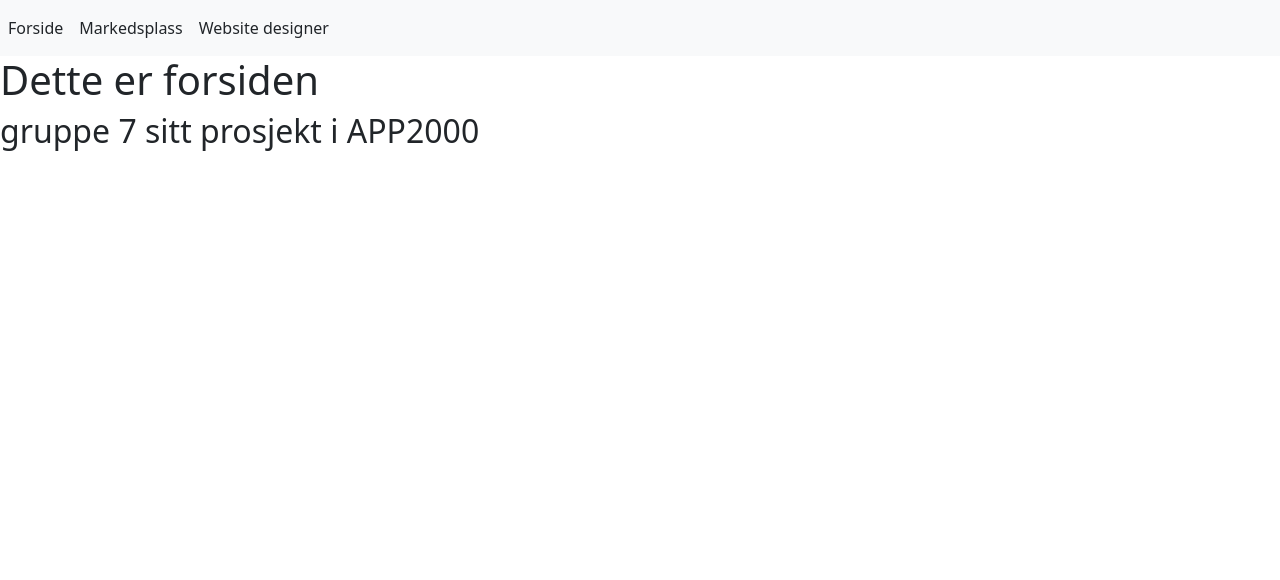
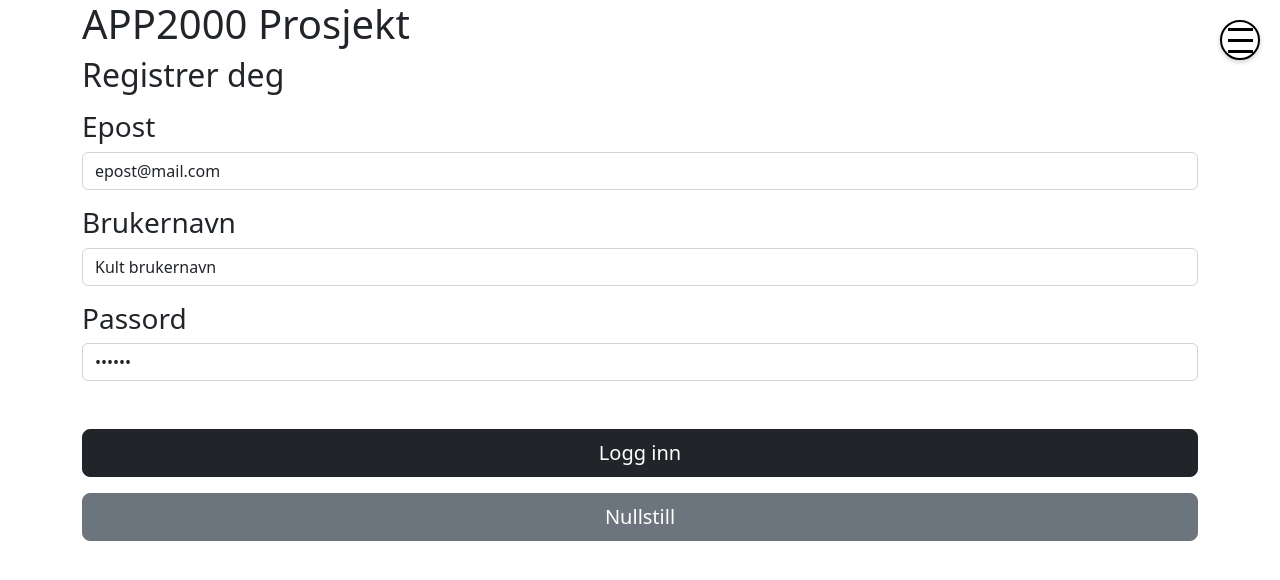
Before and after one commit to jonbonde/APP2000, a React (Create React App) app in the folder reactclient/: page /Registrer in a window 1280 px wide. Shown: the top 580 px of the page. Built offline with nearby package versions, Linux system fonts and the light colour scheme.

Commit message:
Frontend for å registrere brukere

```diff
--- a/reactclient/src/App.js
+++ b/reactclient/src/App.js
@@ -4,6 +4,7 @@ import Layout from "./Pages/Layout";
 import Home from "./Pages/Home";
 import Markedsplass from "./Pages/Markedsplass";
 import WireframeTool from "./Pages/WireframeTool";
+import Registrer from "./Pages/Registrer";
 import "./Utilities/Stylesheet.css";
 
 export default function App() {
@@ -14,6 +15,7 @@ export default function App() {
           <Route index element={<Home />} />
           <Route path="Markedsplass" element={<Markedsplass />} />
           <Route path="WireframeTool" element={<WireframeTool />} />
+          <Route path="Registrer" element={<Registrer />} />
           <Route path="*" element={<Home />} />
         </Route>
       </Routes>
--- a/reactclient/src/Pages/HamburgerMenu.js
+++ b/reactclient/src/Pages/HamburgerMenu.js
@@ -1,4 +1,6 @@
 import React, { useState } from 'react';
+import { Link } from "react-router-dom";
+import { motion } from 'framer-motion';
 
 function HamburgerMenu() {
   const [isOpen, setIsOpen] = useState(false);
@@ -14,9 +16,18 @@ function HamburgerMenu() {
       <div className="bar"></div>
       {isOpen && (
         <div className="menu-options">
-          <a href="#">Homepage</a>
-          <a href="#">Marketplace</a>
-          <a href="#">Profile</a>
+          <motion.div
+            whileHover={{scale: 1.1}} whileTap={{scale: 0.9}} onClick={() => null}
+          ><Link to="/">Forside</Link></motion.div>
+          <motion.div
+            whileHover={{scale: 1.1}} whileTap={{scale: 0.9}} onClick={() => null}
+          ><Link to="/Markedsplass">Markedsplass</Link></motion.div>
+          <motion.div
+            whileHover={{scale: 1.1}} whileTap={{scale: 0.9}} onClick={() => null}
+          ><Link to="/WireframeTool">Website designer</Link></motion.div>
+          <motion.div
+            whileHover={{scale: 1.1}} whileTap={{scale: 0.9}} onClick={() => null}
+          ><Link to="/Registrer">Registrer deg</Link></motion.div>
         </div>
       )}
     </div>
--- a/reactclient/src/Pages/Navbar.js
+++ b/reactclient/src/Pages/Navbar.js
@@ -1,13 +1,10 @@
 import React from "react";
-import { Link } from "react-router-dom";
+import HamburgerMenu from "./HamburgerMenu";
 
 function Navbar() {
     return (
-        <nav className="navbar navbar-expand-lg navbar-light bg-light">
-            <Link to="/" className="nav-link p-2">Forside</Link> <br />
-            <Link to="/Markedsplass" className="nav-link p-2">Markedsplass</Link> <br />
-            <Link to="/WireframeTool" className="nav-link p-2">Website designer</Link> <br />
-        </nav>
+        <HamburgerMenu>
+        </HamburgerMenu>
     );
 }
 
--- /dev/null
+++ b/reactclient/src/Pages/Registrer.js
@@ -0,0 +1,75 @@
+import React, { useState } from "react";
+import Constants from "../Utilities/Constants";
+
+export default function LoggInn(props) {
+    const initialFormData = Object.freeze({
+        epost: "epost@mail.com",
+        brukernavn: "Kult brukernavn",
+        passord: "******"
+    });
+
+    const [formData, setFormData] = useState(initialFormData);
+
+    const handleChange = (e) => {
+        setFormData({
+            ...formData,
+            [e.target.name]: e.target.value,
+        });
+    };
+
+    const handleSubmit = (e) => {
+        e.preventDefault();
+
+        const brukerToCreate = {
+            brukerId: 0,
+            epost: formData.epost,
+            brukernavn: formData.brukernavn,
+            passord: formData.passord,
+        }
+
+        const url = Constants.API_URL_CREATE_BRUKER;
+
+        fetch(url, {
+            method: "POST",
+            headers: {
+                'Content-Type': 'application/json'
+            },
+            body: JSON.stringify(brukerToCreate)
+        })
+            .then((response) => response.json())
+            .then((responseFromServer) => {
+                console.log(responseFromServer)
+            })
+            .catch((error) => {
+                console.log(error);
+                alert(error);
+            });
+
+        //props.onBrukerCreated(brukerToCreate);
+    };
+
+    return (
+        <div className="container">
+            <h1>APP2000 Prosjekt</h1>
+
+            <h2>Registrer deg</h2>
+            <div className="mt-3">
+                <label className="h3 form-label">Epost</label>
+                <input value={formData.epost} name="epost" type="text" className="form-control" onChange={handleChange} />
+            </div>
+
+            <div className="mt-3">
+                <label className="h3 form-label">Brukernavn</label>
+                <input value={formData.brukernavn} name="brukernavn" type="text" className="form-control" onChange={handleChange} />
+            </div>
+
+            <div className="mt-3">
+                <label className="h3 form-label">Passord</label>
+                <input value={formData.passord} name="passord" type="password" className="form-control" onChange={handleChange} />
+            </div>
+
+            <button onClick={handleSubmit} className="btn btn-dark btn-lg w-100 mt-5">Logg inn</button>
+            <button onClick={() => props.onBrukerCreated(null)} className="btn btn-secondary btn-lg w-100 mt-3">Nullstill</button>
+        </div>
+    );
+}
--- a/reactclient/src/Utilities/Constants.js
+++ b/reactclient/src/Utilities/Constants.js
@@ -5,7 +5,9 @@ const ENDPOINTS = {
     GET_POST_BY_ID: 'get-post-by-id',
     CREATE_POST: 'create-post',
     UPDATE_POST: 'update-post',
-    DELETE_POST_BY_ID: 'delete-post-by-id'
+    DELETE_POST_BY_ID: 'delete-post-by-id',
+
+    CREATE_BRUKER: 'create-bruker'
 };
 
 const development = {
@@ -13,7 +15,9 @@ const development = {
     API_URL_GET_POST_BY_ID: `${API_BASE_URL_DEVELOPMENT}/${ENDPOINTS.GET_POST_BY_ID}`,
     API_URL_CREATE_POST: `${API_BASE_URL_DEVELOPMENT}/${ENDPOINTS.CREATE_POST}`,
     API_URL_UPDATE_POST: `${API_BASE_URL_DEVELOPMENT}/${ENDPOINTS.UPDATE_POST}`,
-    API_URL_DELETE_POST_BY_ID: `${API_BASE_URL_DEVELOPMENT}/${ENDPOINTS.DELETE_POST_BY_ID}`
+    API_URL_DELETE_POST_BY_ID: `${API_BASE_URL_DEVELOPMENT}/${ENDPOINTS.DELETE_POST_BY_ID}`,
+
+    API_URL_CREATE_BRUKER: `${API_BASE_URL_DEVELOPMENT}/${ENDPOINTS.CREATE_BRUKER}`
 };
 
 const production = {};
```
